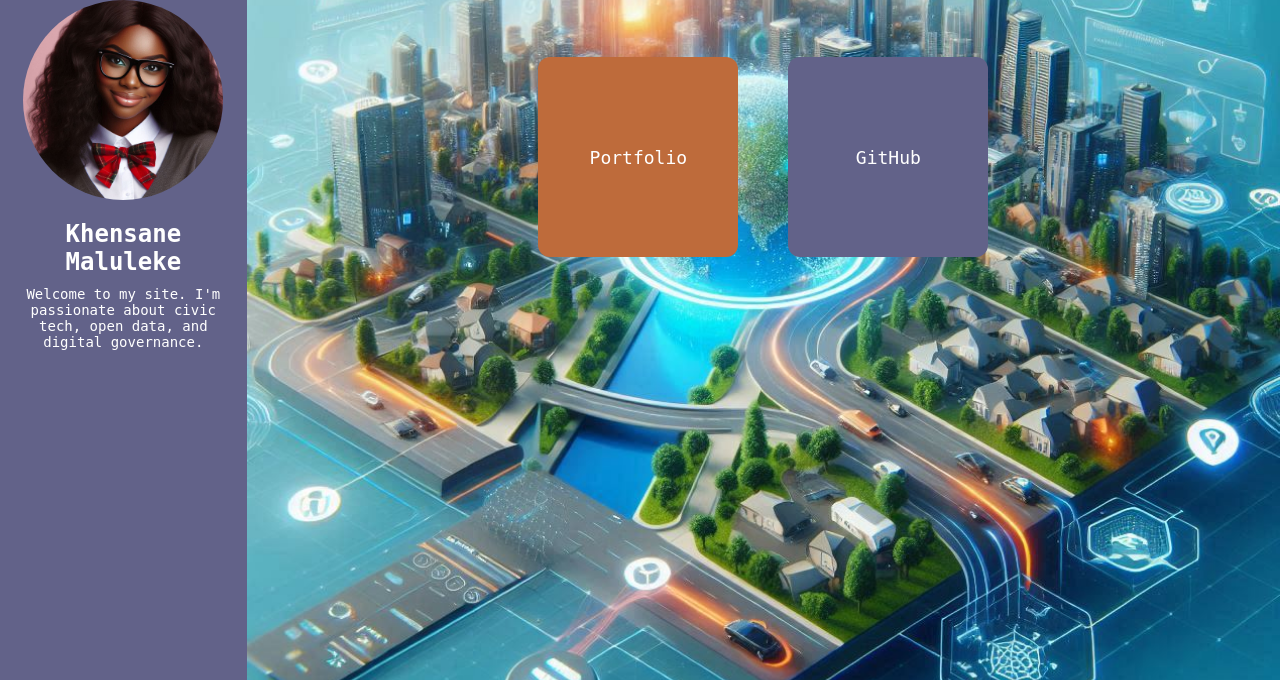
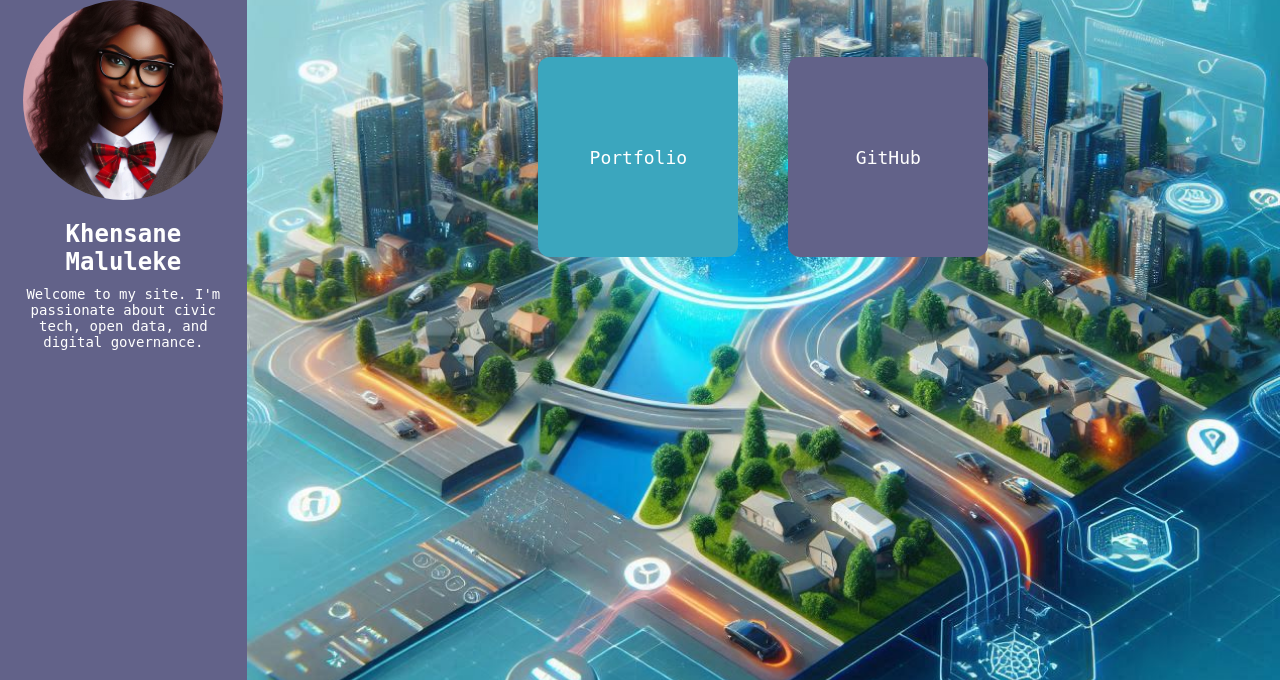
Before and after one commit to KhethiweDlamini/civicnexus_website, a plain HTML site: page index.html in a window 1280 px wide. In both pictures the pointer is over the link "Portfolio". Shown: the part 120-800 px from the top of the page. Drawn offline with Linux system fonts and the light colour scheme.

Commit message:
Update styles.css

```diff
--- a/styles.css
+++ b/styles.css
@@ -78,5 +78,5 @@ h1 {
 }
 
 .tile:hover {
-  background-color: #be6b3b;
+  background-color: #3ba6be;
 }
```
